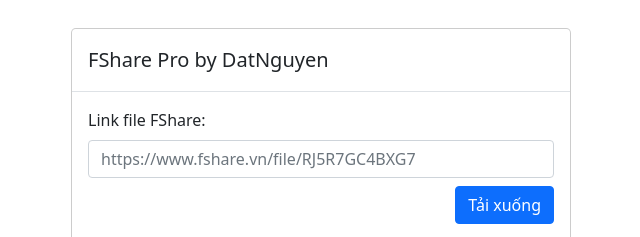
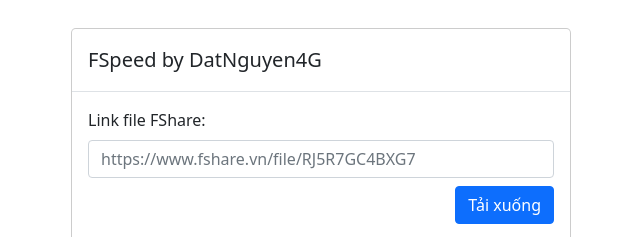
Before and after one commit to 5l1v3r1/fspeed, a plain HTML site: page index.html in a window 1280 px wide. Shown: the top 237 px of the page, 319-959 px from the left. Drawn offline with nearby package versions, Linux system fonts and the light colour scheme.

Commit message:
Update index.html

```diff
--- a/index.html
+++ b/index.html
@@ -41,7 +41,7 @@
 <div class="modal-dialog">
 <div class="modal-content">
 <div class="modal-header">
-<h5 class="modal-title">FShare Pro by DatNguyen</h5>
+<h5 class="modal-title">FSpeed by DatNguyen4G</h5>
 
 </div>
 <div class="modal-body">
```
